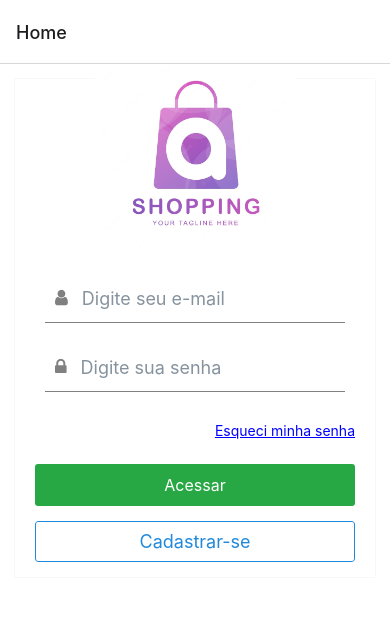
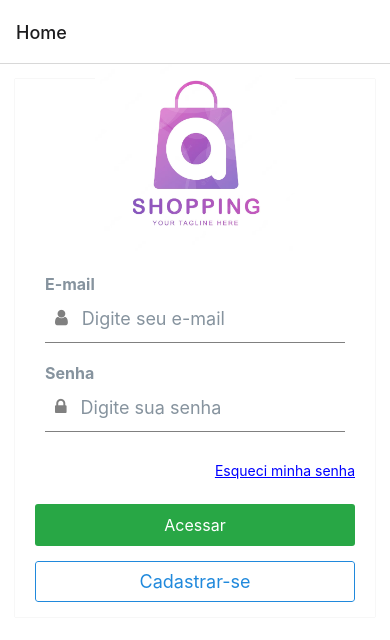
Before and after one commit to jeanpaulo204/ShoppingMobile, a React Native app: screen /Home in a window 390 px wide. Shown: the top 640 px of the page. Built offline with nearby package versions, Linux system fonts and the light colour scheme.

Commit message:
feat: adicionada validacao para os input

```diff
--- a/components/CustomButton.js
+++ b/components/CustomButton.js
@@ -1,10 +1,11 @@
 import React from 'react';
 import { Button } from 'react-native-elements';
 
-const CustomButton = ({Text}) => {
+const CustomButton = ({ Text, onPress }) => {
   return (
     <Button
       title={Text}
+      onPress={onPress}
       buttonStyle={{
         backgroundColor:"#28a745",
         marginVertical: 15,
@@ -16,7 +17,7 @@ const CustomButton = ({Text}) => {
         fontSize: 16,
       }}
     />
-  );[]
+  );
 };
 
 export default CustomButton;
--- a/components/CustomInput.js
+++ b/components/CustomInput.js
@@ -1,11 +1,13 @@
 import React from 'react';
 import { Input } from 'react-native-elements';
 
-const CustomInput = ({ Label, Text }) => {
+const CustomInput = ({ label, text, title, onChangeText }) => {
   return (
     <Input
-      placeholder={Text}
-      label={Label}
+      placeholder={label}
+      value={text}
+      label={title}
+      onChangeText={onChangeText}
       leftIcon={{
         type: 'font-awesome',
         name: 'user',
@@ -31,5 +33,4 @@ const CustomInput = ({ Label, Text }) => {
     />
   );
 };
-
 export default CustomInput;
--- a/components/PasswordInput.js
+++ b/components/PasswordInput.js
@@ -1,16 +1,19 @@
 import React from 'react';
 import { Input } from 'react-native-elements';
 
-const PasswordInput = ({Label,Text}) => {
+const PasswordInput = ({ label, text, title, onChangeText }) => {
   return (
     <Input
-      placeholder={Text}
-      label={Label}
+      placeholder={label}
+      value={text}
+      label={title}
+      onChangeText={onChangeText}
       leftIcon={{
-      type: 'font-awesome',
-      name: 'lock',
-      color: 'gray',
-      size: 18, }}
+        type: 'font-awesome',
+        name: 'lock',
+        color: 'gray',
+        size: 18,
+      }}
       secureTextEntry={true}
       containerStyle={{
         marginBottom: 10,
--- a/rotas/HomeScreen.js
+++ b/rotas/HomeScreen.js
@@ -1,11 +1,23 @@
-import React from 'react';
-import { View, Text, Image, TouchableOpacity } from 'react-native';
+import React, { useState } from 'react';
+import { View, Text, Image, TouchableOpacity, Alert } from 'react-native';
 import { Card, Input, Button } from 'react-native-elements';
 import CustomButton from '../components/CustomButton';
-import CustomInput from '../components/CustomInput'
-import PasswordInput from '../components/PasswordInput'
+import CustomInput from '../components/CustomInput';
+import PasswordInput from '../components/PasswordInput';
 
 function HomeScreen({ navigation }) {
+  const [email, setEmail] = useState('');
+  const [password, setPassword] = useState('');
+
+  const handleLogin = () => {
+    if (email === 'Admin' && password === '123') {
+      // Usuário autenticado com sucesso, você pode redirecionar para a próxima tela
+      navigation.navigate('Login');
+    } else {
+      Alert.alert('Erro de autenticação', 'E-mail ou senha inválidos');
+    }
+  };
+
   return (
     <View style={{ flex: 1, backgroundColor: 'white', justifyContent: 'flex-start' }}>
       <Card containerStyle={{ paddingHorizontal: 20, borderWidth: 0, elevation: 0 }}>
@@ -16,14 +28,14 @@ function HomeScreen({ navigation }) {
             resizeMode="contain"
           />
         </View>
-        <CustomInput Title="E-mail" Text="Digite seu e-mail" />
-        <PasswordInput Title="E-mail" Text="Digite sua senha" />
+        <CustomInput title="E-mail" label="Digite seu e-mail" onChangeText={setEmail} />
+        <PasswordInput title="Senha" label="Digite sua senha" onChangeText={setPassword} />
         <TouchableOpacity onPress={() => console.log('Esqueci minha senha')}>
           <Text style={{ textAlign: 'right', marginVertical: 10, color: 'blue', textDecorationLine: 'underline' }}>
             Esqueci minha senha
           </Text>
         </TouchableOpacity>
-        <CustomButton Text="Acessar" BgColor="#28a745"/>
+        <CustomButton Text="Acessar" BgColor="#28a745" onPress={handleLogin} />
         <Button onPress={() => navigation.navigate('Login')} title="Cadastrar-se" type="outline" />
       </Card>
     </View>
```
